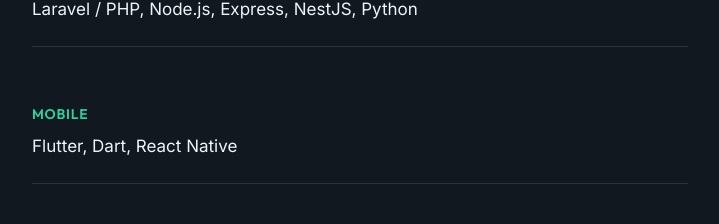
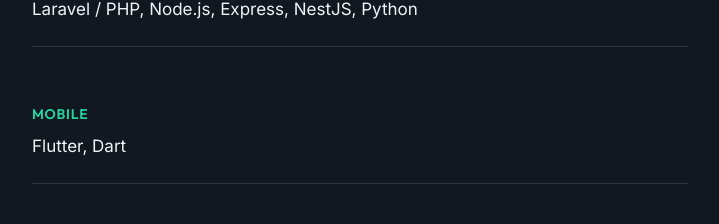
Before and after one commit to DevAndreNarcizo/portifolio-andre-react, a React (Vite) app: page / in a window 1280 px wide. Shown: the part 3792-4016 px from the top of the page, without its empty margins (280-999 px from the left). Built offline with nearby package versions, Linux system fonts and the light colour scheme.

Commit message:
fix: remove React Native da stack (não possuo essa stack)

```diff
--- a/src/data.ts
+++ b/src/data.ts
@@ -198,7 +198,7 @@
   },
   {
     category: 'Mobile',
-    items: 'Flutter, Dart, React Native'
+    items: 'Flutter, Dart'
   },
   {
     category: 'Dados',
```
